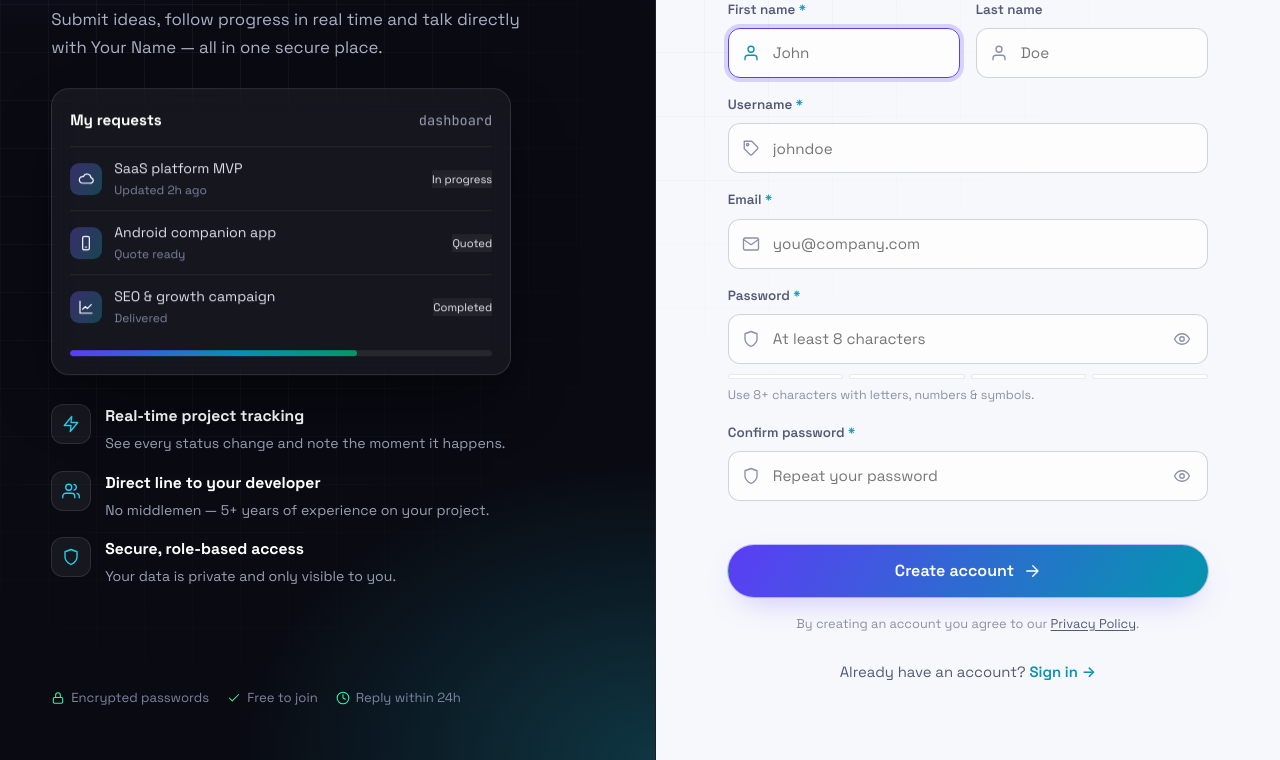
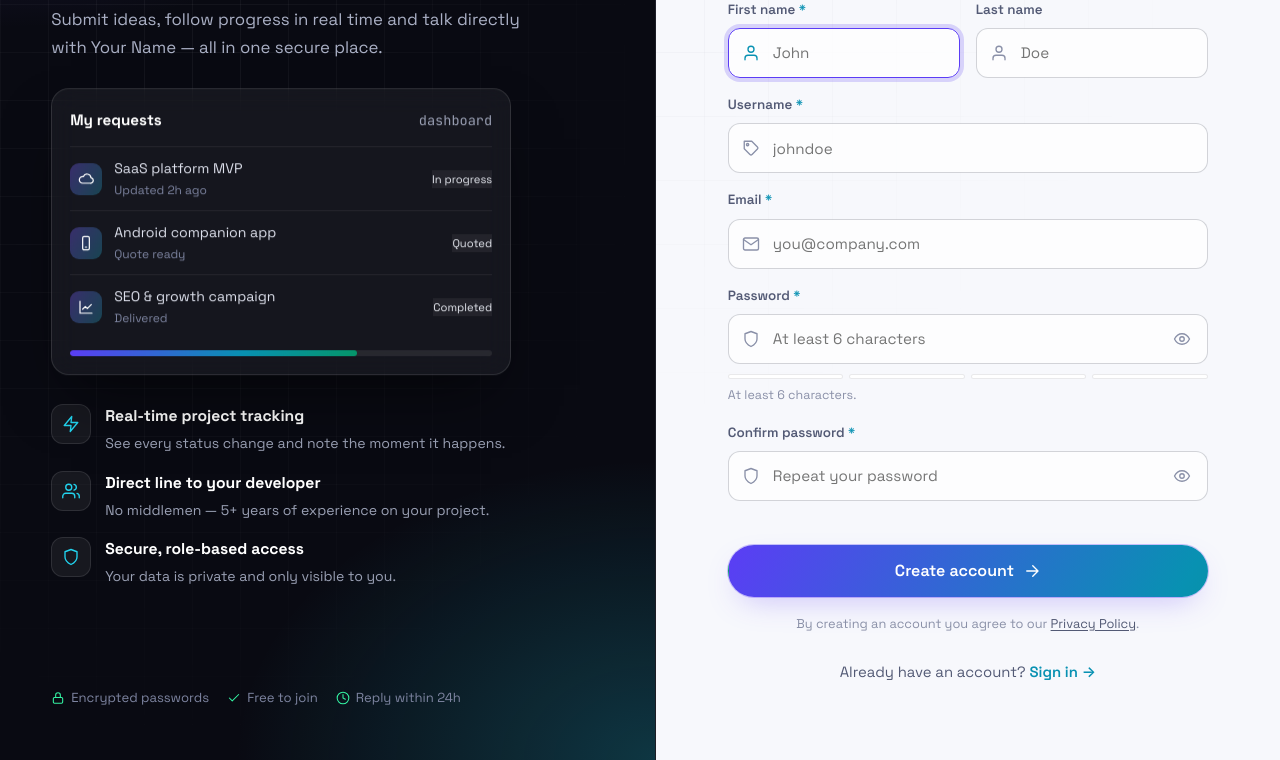
Before and after one commit to engektiar/ektiarsoft, a Django app: page /accounts/register/ in a window 1280 px wide. Shown: the part 332-1092 px from the top of the page. Run offline with Django 5.2, Linux system fonts and the light colour scheme; data comes from the database, SQL or seed files in the repository; data that the repository does not hold is empty.

Commit message:
Simplify password rules: minimum 6 characters only
Strict checks (similar to name, common, numeric-only) can be turned back
on with PASSWORD_STRICT=True.

Co-Authored-By: Claude Opus 5.5 <noreply@anthropic.com>

```diff
--- a/apps/accounts/forms.py
+++ b/apps/accounts/forms.py
@@ -60,7 +60,7 @@ class RegisterForm(StyledMixin, UserCreationForm):
             "last_name": ("user", "Doe", "family-name"),
             "username": ("tag", "johndoe", "username"),
             "email": ("mail", "you@company.com", "email"),
-            "password1": ("shield", "At least 8 characters", "new-password"),
+            "password1": ("shield", "At least 6 characters", "new-password"),
             "password2": ("shield", "Repeat your password", "new-password"),
         })
 
--- a/templates/accounts/_af.html
+++ b/templates/accounts/_af.html
@@ -16,7 +16,7 @@
   {% if field.errors %}
     {% for e in field.errors %}<p class="error">{% icon 'alert' 14 %}<span>{{ e }}</span></p>{% endfor %}
   {% endif %}
-  {% if meter %}<div class="strength" data-strength aria-hidden="true"><i></i><i></i><i></i><i></i></div><p class="hint" data-strength-hint>Use 8+ characters with letters, numbers &amp; symbols.</p>{% endif %}
+  {% if meter %}<div class="strength" data-strength aria-hidden="true"><i></i><i></i><i></i><i></i></div><p class="hint" data-strength-hint>At least 6 characters.</p>{% endif %}
   {% if match %}<p class="hint" data-match-hint></p>{% endif %}
   {% if counter %}<p class="hint counter"><span data-count-for="{{ field.id_for_label }}">0</span> / {{ field.field.widget.attrs.maxlength }}</p>{% endif %}
 </div>
--- a/templates/accounts/auth_base.html
+++ b/templates/accounts/auth_base.html
@@ -108,7 +108,7 @@
     pw.addEventListener("input", function () {
       var s = score(pw.value);
       meter.dataset.score = s;
-      hint.textContent = s ? labels[s] : "Use 8+ characters with letters, numbers & symbols.";
+      hint.textContent = s ? labels[s] : "At least 6 characters.";
       hint.className = "hint" + (s === 4 ? " ok" : "");
       checkMatch();
     });
```
Also changed, not shown: config/settings.py (+11 -4 lines).
